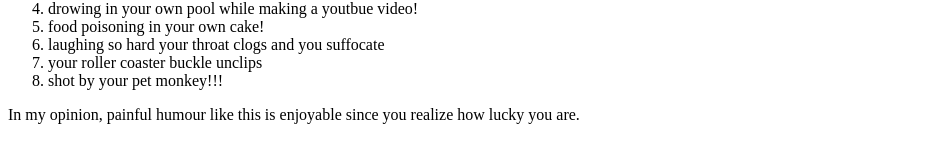
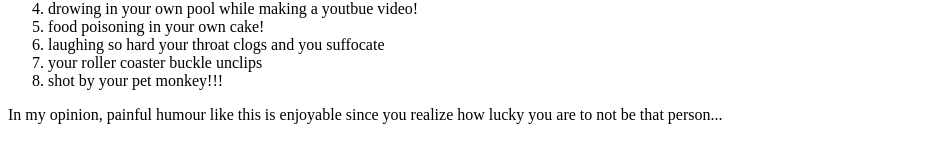
Before and after one commit to stanky-snake/mywebpage, a plain HTML site: page index.html in a window 1280 px wide. Shown: the part 181-344 px from the top of the page, without its empty margins (0-947 px from the left). Drawn offline with Linux system fonts and the light colour scheme.

Commit message:
Update index.html

```diff
--- a/index.html
+++ b/index.html
@@ -17,7 +17,9 @@
   </ol>
 
 
-  <p>In my opinion,  painful humour like this is enjoyable since you realize how lucky you are.</p>
+  <p>In my opinion,  painful humour like this is enjoyable since you realize how lucky you are to not be that person...</p>
+
+
 </body>
 
 
```
